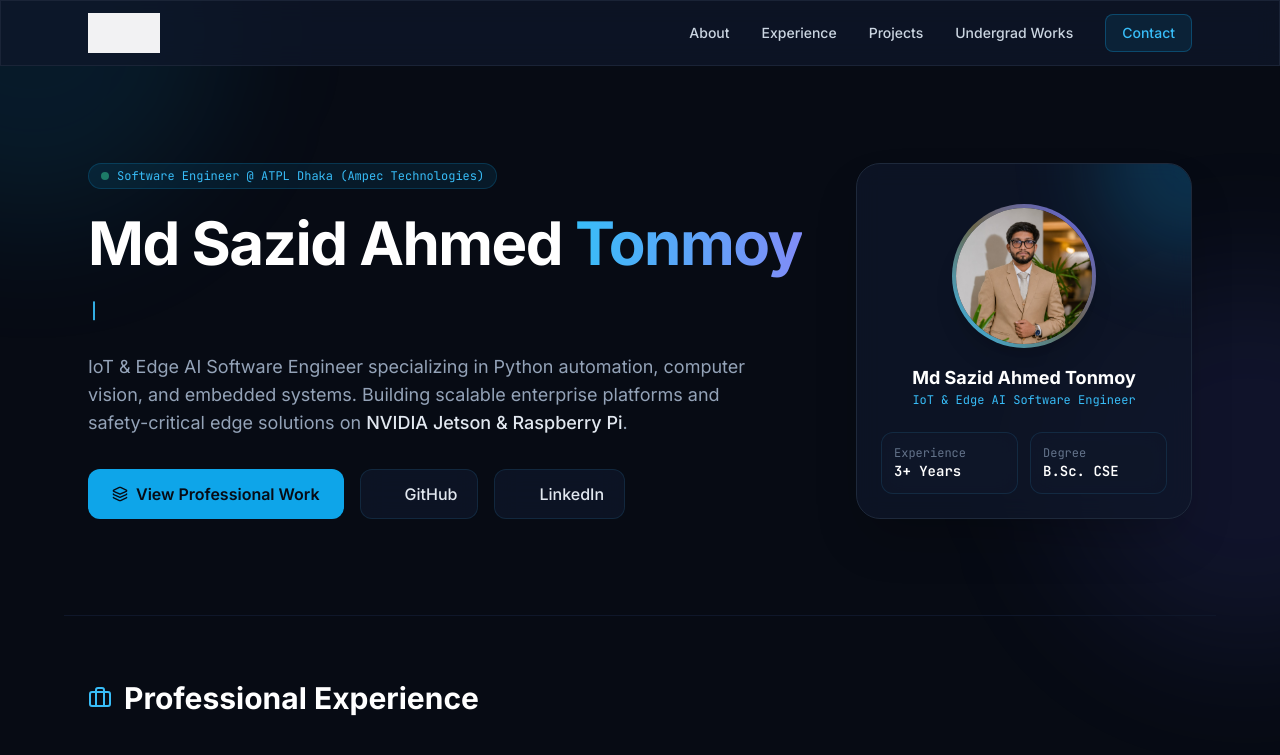
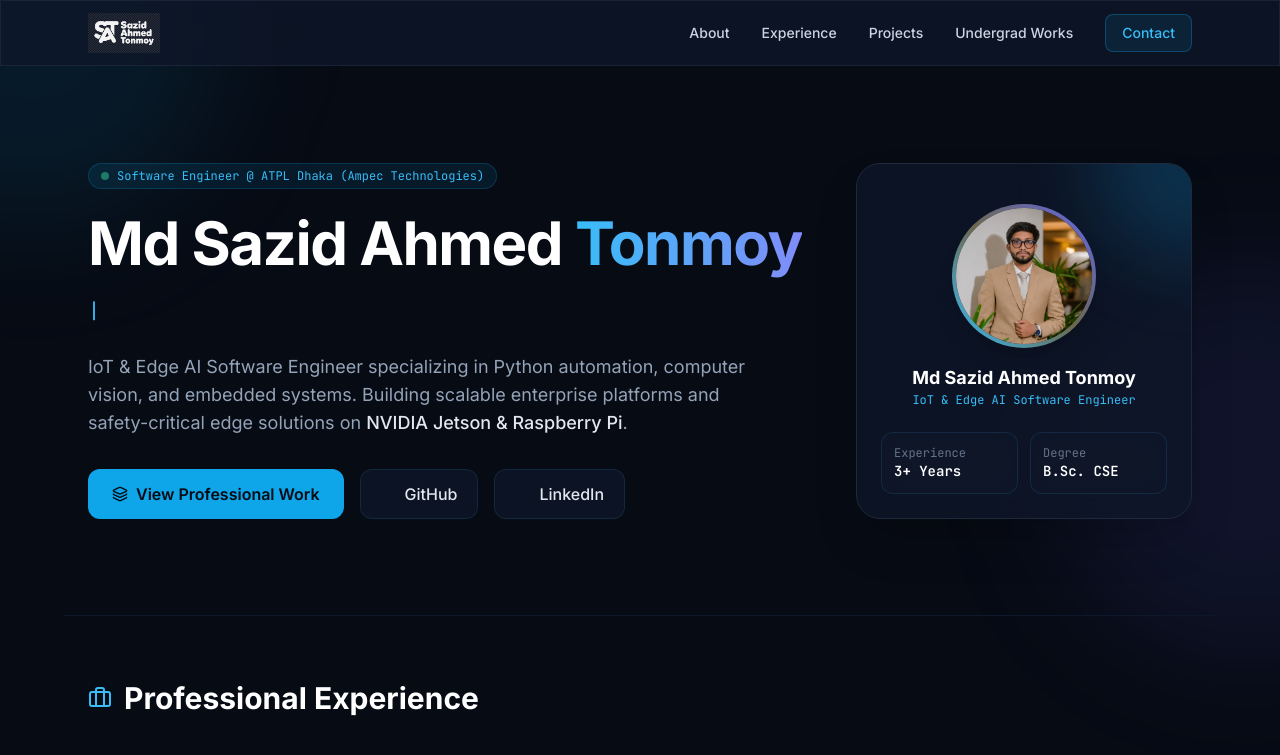
Before and after one commit to SazidAhmedTonmoy/SazidAhmedTonmoy.github.io, a plain HTML site: page index.html in a window 1280 px wide. Shown: the top 755 px of the page. Drawn offline with nearby package versions, Linux system fonts and the light colour scheme.

Commit message:
Update logo image class for blend mode

```diff
--- a/index.html
+++ b/index.html
@@ -43,7 +43,7 @@
   <header class="sticky top-0 z-50 glass border-b border-slate-800/80">
     <div class="max-w-6xl mx-auto px-6 h-16 flex items-center justify-between">
       <a href="#" class="flex items-center gap-3 group">
-        <img src="logo.png" alt="Sazid Ahmed Tonmoy Logo" class="h-10 w-auto object-contain brightness-0 invert opacity-95 group-hover:opacity-100 transition" />
+        <img src="logo.png" alt="Sazid Ahmed Tonmoy Logo" class="h-10 w-auto object-contain invert mix-blend-screen opacity-95 group-hover:opacity-100 transition" />
       </a>
       <nav class="hidden md:flex items-center gap-8 text-sm font-medium text-slate-300">
         <a href="#about" class="hover:text-sky-400 transition">About</a>
```
